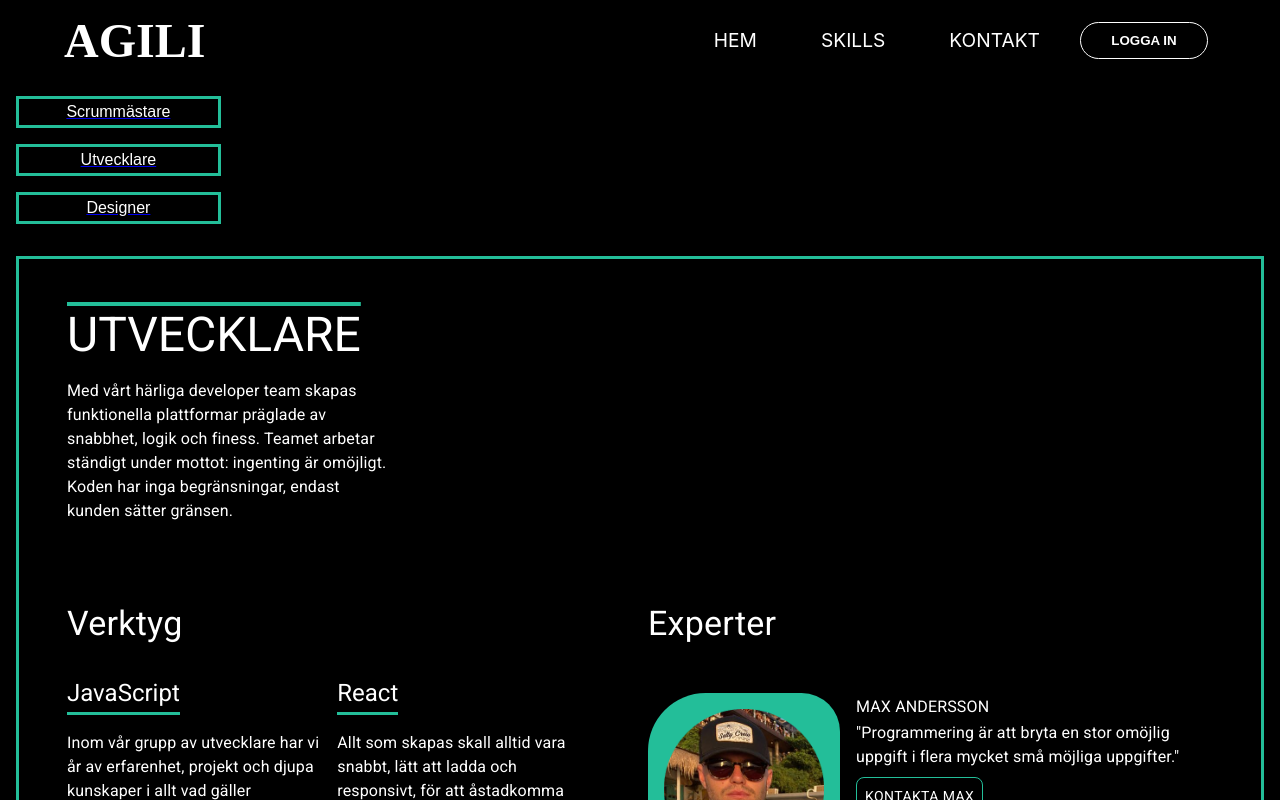
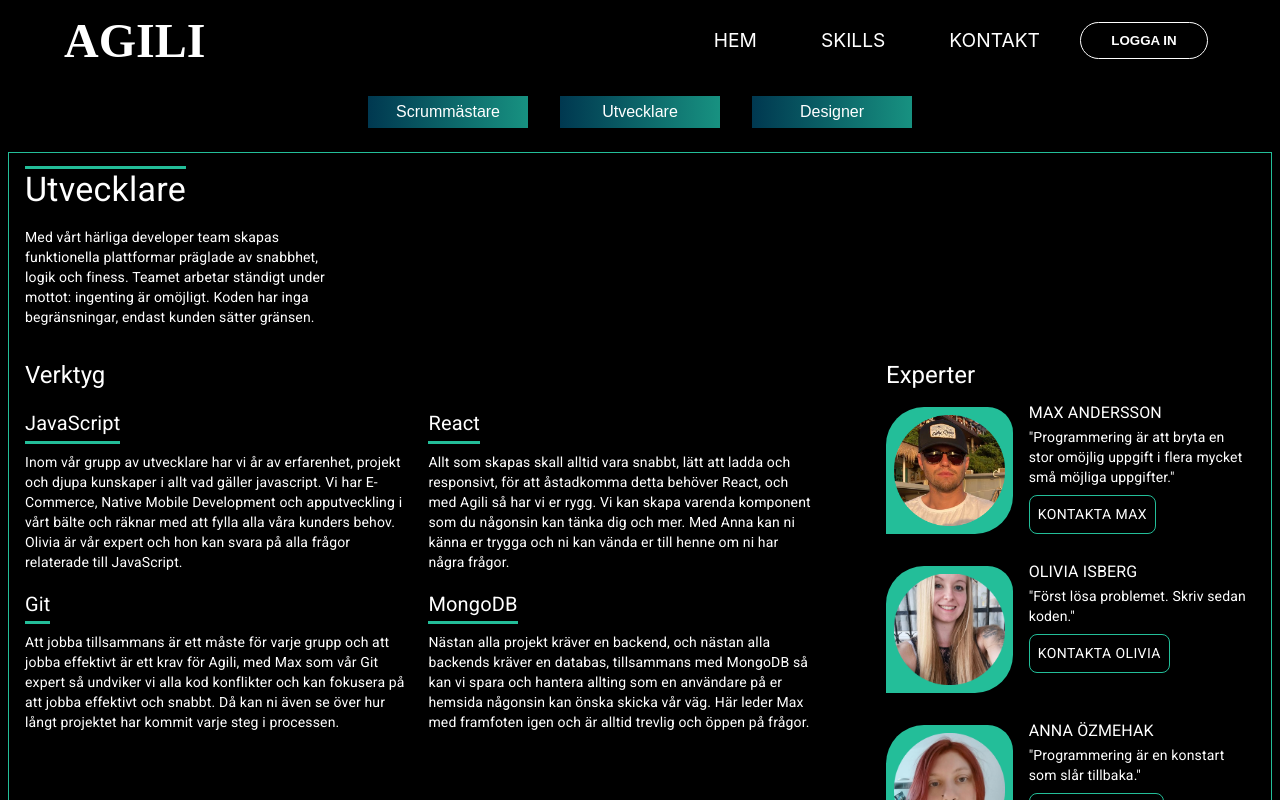
Before and after one commit to OliviaIsberg/portfolj-webbplats, a React (Create React App) app: page /skills/DeveloperPage in a window 1280 px wide. Shown: the top 800 px of the page. Built offline with nearby package versions, Linux system fonts and the light colour scheme; the HTML template or start-up script is replaced by a standard one; a web font is replaced by a local one.

Commit message:
removed blank spaces

```diff
--- a/src/components/skillpagecomponents/Skills/Designers.jsx
+++ b/src/components/skillpagecomponents/Skills/Designers.jsx
@@ -8,13 +8,13 @@ export default function Designers() {
     <Box className="skill-content">
       <Box className="description">
         <Typography
-          variant="h3"
+          variant="h4"
           className="title"
           sx={{ marginBottom: "1rem" }}
         >
           Designer
         </Typography>
-        <Typography variant="body1">
+        <Typography variant="body2">
           Med Rosanna och Sara i spetsen kan ni förvänta er en förstklassig
           design där användarupplevelsen står högt i fokus. Gnistor kommer att
           uppstå när Rosanna och Sara sätter fart inom designens alla verktyg.
@@ -24,19 +24,19 @@ export default function Designers() {
       </Box>
       <Box className="tool-expert-container">
         <Box className="tool-box">
-          <Typography variant="h4">Verktyg</Typography>
+          <Typography variant="h5">Verktyg</Typography>
           <div className="tools">
             <div className="tool">
-              <Typography variant="h5">Figma</Typography>
-              <Typography variant="body1">
+              <Typography variant="h6">Figma</Typography>
+              <Typography variant="body2">
                 Med hjälp av Figma får vi snabbt upp en design prototyp av eran
                 hemsida. Ett tidsbesparande sätt att arbeta då ni kommer att få
                 en bra överblick av hemsidan och kan komma med önskemål.
               </Typography>
             </div>
             <div className="tool">
-              <Typography variant="h5">Adobe Photoshop</Typography>
-              <Typography variant="body1">
+              <Typography variant="h6">Adobe Photoshop</Typography>
+              <Typography variant="body2">
                 Med Photoshop förbättrar vi bilder, designar, retuscherar och
                 skapar montage. Photoshop är gigantiskt, men låt dig inte
                 skrämmas, Rosanna och Sara har stenkoll på denna härliga
@@ -44,8 +44,8 @@ export default function Designers() {
               </Typography>
             </div>
             <div className="tool">
-              <Typography variant="h5">Adobe InDesign</Typography>
-              <Typography variant="body1">
+              <Typography variant="h6">Adobe InDesign</Typography>
+              <Typography variant="body2">
                 När det är dags för att skapa digitalt material och
                 tryckprodukter såsom broschyrer, reklamblad samt böcker använder
                 vi hos av det kraftfulla verktyget Adobe inDesign för snabbheten
@@ -53,8 +53,8 @@ export default function Designers() {
               </Typography>
             </div>
             <div className="tool">
-              <Typography variant="h5">UX</Typography>
-              <Typography variant="body1">
+              <Typography variant="h6">UX</Typography>
+              <Typography variant="body2">
                 För att få en användarvänlig hemsida där rätt sak har rätt plats
                 kommer upplevelsen på hemsidan vara på topp och inriktad mot
                 rätt målgrupp.
@@ -63,19 +63,19 @@ export default function Designers() {
           </div>
         </Box>
         <Box className="expert-box">
-          <Typography variant="h4">Experter</Typography>
+          <Typography variant="h5">Experter</Typography>
           <div className="expert-description">
             <div className="expert-pic-div">
               <CardMedia
                 className="expert-pic"
                 component="img"
                 src={profileSara}
-                sx={{ width: "10rem" }}
+               /*  sx={{ width: "10rem" }} */
               />
             </div>
             <div className="expert-desc">
               <Typography variant="subtitle1">SARA LINDQVIST</Typography>
-              <Typography variant="body1">
+              <Typography variant="body2">
               "Design är intelligens som görs synlig."
               </Typography>
               <Button
@@ -96,12 +96,12 @@ export default function Designers() {
                 className="expert-pic"
                 component="img"
                 src={profileRosanna}
-                sx={{ width: "10rem" }}
+               /*  sx={{ width: "10rem" }} */
               />
             </div>
             <div className="expert-desc">
               <Typography variant="subtitle1">ROSANNA PISTONE</Typography>
-              <Typography variant="body1">
+              <Typography variant="body2">
               ”Jag strävar efter två saker i design: enkelhet och tydlighet. Bra design föds ur dessa två."
               </Typography>
               <Button
--- a/src/components/skillpagecomponents/Skills/Developers.jsx
+++ b/src/components/skillpagecomponents/Skills/Developers.jsx
@@ -9,13 +9,13 @@ export default function Developers() {
     <Box className="skill-content">
       <Box className="description">
         <Typography
-          variant="h3"
+          variant="h4"
           className="title"
           sx={{ marginBottom: "1rem" }}
         >
           Utvecklare
         </Typography>
-        <Typography variant="body1">
+        <Typography variant="body2">
           Med vårt härliga developer team skapas funktionella plattformar
           präglade av snabbhet, logik och finess. Teamet arbetar ständigt under
           mottot: ingenting är omöjligt. Koden har inga begränsningar, endast
@@ -24,11 +24,11 @@ export default function Developers() {
       </Box>
       <Box className="tool-expert-container">
         <Box className="tool-box">
-          <Typography variant="h4">Verktyg</Typography>
+          <Typography variant="h5">Verktyg</Typography>
           <div className="tools">
             <div className="tool">
-              <Typography variant="h5">JavaScript</Typography>
-              <Typography variant="body1">
+              <Typography variant="h6">JavaScript</Typography>
+              <Typography variant="body2">
                 Inom vår grupp av utvecklare har vi år av erfarenhet, projekt
                 och djupa kunskaper i allt vad gäller javascript. Vi har
                 E-Commerce, Native Mobile Development och apputveckling i vårt
@@ -38,8 +38,8 @@ export default function Developers() {
               </Typography>
             </div>
             <div className="tool">
-              <Typography variant="h5">React</Typography>
-              <Typography variant="body1">
+              <Typography variant="h6">React</Typography>
+              <Typography variant="body2">
                 Allt som skapas skall alltid vara snabbt, lätt att ladda och
                 responsivt, för att åstadkomma detta behöver React, och med
                 Agili så har vi er rygg. Vi kan skapa varenda komponent som du
@@ -48,8 +48,8 @@ export default function Developers() {
               </Typography>
             </div>
             <div className="tool">
-              <Typography variant="h5">Git</Typography>
-              <Typography variant="body1">
+              <Typography variant="h6">Git</Typography>
+              <Typography variant="body2">
                 Att jobba tillsammans är ett måste för varje grupp och att jobba
                 effektivt är ett krav för Agili, med Max som vår Git expert så
                 undviker vi alla kod konflikter och kan fokusera på att jobba
@@ -58,8 +58,8 @@ export default function Developers() {
               </Typography>
             </div>
             <div className="tool">
-              <Typography variant="h5">MongoDB</Typography>
-              <Typography variant="body1">
+              <Typography variant="h6">MongoDB</Typography>
+              <Typography variant="body2">
                 Nästan alla projekt kräver en backend, och nästan alla backends
                 kräver en databas, tillsammans med MongoDB så kan vi spara och
                 hantera allting som en användare på er hemsida någonsin kan
@@ -70,19 +70,19 @@ export default function Developers() {
           </div>
         </Box>
         <Box className="expert-box">
-          <Typography variant="h4">Experter</Typography>
+          <Typography variant="h5">Experter</Typography>
           <div className="expert-description">
             <div className="expert-pic-div">
               <CardMedia
                 className="expert-pic"
                 component="img"
                 src={profileMax}
-                sx={{ width: "10rem" }}
+               /*  sx={{ width: "10rem" }} */
               />
             </div>
             <div className="expert-desc">
               <Typography variant="subtitle1">MAX ANDERSSON</Typography>
-              <Typography variant="body1">
+              <Typography variant="body2">
               "Programmering är att bryta en stor omöjlig uppgift i flera mycket små möjliga uppgifter."
               </Typography>
               <Button
@@ -103,12 +103,12 @@ export default function Developers() {
                 className="expert-pic"
                 component="img"
                 src={profileOlivia}
-                sx={{ width: "10rem" }}
+                /* sx={{ width: "10rem" }} */
               />
             </div>
             <div className="expert-desc">
               <Typography variant="subtitle1">OLIVIA ISBERG</Typography>
-              <Typography variant="body1">
+              <Typography variant="body2">
                 "Först lösa problemet. Skriv sedan koden."
               </Typography>
               <Button
@@ -129,12 +129,12 @@ export default function Developers() {
                 className="expert-pic"
                 component="img"
                 src={profileAnna}
-                sx={{ width: "10rem" }}
+                /* sx={{ width: "10rem" }} */
               />
             </div>
             <div className="expert-desc">
               <Typography variant="subtitle1">ANNA ÖZMEHAK</Typography>
-              <Typography variant="body1">
+              <Typography variant="body2">
               "Programmering är en konstart som slår tillbaka."
               </Typography>
               <Button
--- a/src/components/skillpagecomponents/Skills/ScrumMaster.jsx
+++ b/src/components/skillpagecomponents/Skills/ScrumMaster.jsx
@@ -7,13 +7,13 @@ export default function ScrumMaster() {
     <Box className="skill-content">
       <Box className="description">
         <Typography
-          variant="h3"
+          variant="h4"
           className="title"
           sx={{ marginBottom: '1rem' }}
         >
           Scrummästare
         </Typography>
-        <Typography variant="body1">
+        <Typography variant="body2">
           Med hjälp av vår Scrum Master Simon kommer teamet få all hjälp de
           behöver för att kunna starta projekt och bygga en så bra grund som
           möjligt. Detta, för att få en så bra slutprodukt det bara går. Med sin
@@ -22,11 +22,11 @@ export default function ScrumMaster() {
       </Box>
       <Box className="tool-expert-container">
         <Box className="tool-box">
-          <Typography variant="h4">Verktyg</Typography>
+          <Typography variant="h5">Verktyg</Typography>
           <div className="tools">
             <div className="tool">
-              <Typography variant="h5">Agila metoder</Typography>
-              <Typography variant="body1">
+              <Typography variant="h6">Agila metoder</Typography>
+              <Typography variant="body2">
                 Tillsammans med Simon säkerställs våra behov att arbeta
                 effektivt genom agila metoder. Med år av erfarenhet och en
                 bakgrund inom storskalig applikationsutveckling jobbar vi som
@@ -35,8 +35,8 @@ export default function ScrumMaster() {
               </Typography>
             </div>
             <div className="tool">
-              <Typography variant="h5">SCRUM</Typography>
-              <Typography variant="body1">
+              <Typography variant="h6">SCRUM</Typography>
+              <Typography variant="body2">
                 Inom Agila metoder arbetar vi oftast med SCRUM och vi arbetar
                 oftast med två veckors sprintar, vilket innebär att ni som kund
                 kan förvänta er en bättre produkt varje två veckor samt god
@@ -44,8 +44,8 @@ export default function ScrumMaster() {
               </Typography>
             </div>
             <div className="tool">
-              <Typography variant="h5">Kanban</Typography>
-              <Typography variant="body1">
+              <Typography variant="h6">Kanban</Typography>
+              <Typography variant="body2">
                 Med Kanban ordnar och strukturerar vi vårt arbete tydligt med
                 prioritering. Arbetet flyter som smält smör på en varm
                 rutschkana i rostfritt stål. Genom onlineverktyg kan ni som kund
@@ -54,8 +54,8 @@ export default function ScrumMaster() {
               </Typography>
             </div>
             <div className="tool">
-              <Typography variant="h5">Jira</Typography>
-              <Typography variant="body1">
+              <Typography variant="h6">Jira</Typography>
+              <Typography variant="body2">
                 Jira används flitigt inom vår organisation och vi använder
                 nästan alla funktioner som finns för att effektivisera och dela
                 upp vårt arbete för varje dagligt scrummöte och två veckors
@@ -66,19 +66,19 @@ export default function ScrumMaster() {
           </div>
         </Box>
         <Box className="expert-box">
-          <Typography variant="h4">Experter</Typography>
+          <Typography variant="h5">Experter</Typography>
           <div className="expert-description">
             <div className="expert-pic-div">
               <CardMedia
                 className="expert-pic"
                 component="img"
                 src={profileSimon}
-                sx={{ width: '10rem' }}
+                /* sx={{ width: '8rem', height: '8rem' }} */
               />
             </div>
             <div className="expert-desc">
               <Typography variant="subtitle1">SIMON ERIKSSON</Typography>
-              <Typography variant="body1">
+              <Typography variant="body2">
                 "Det viktiga är inte din process. Det viktiga är din process för
                 att förbättra din process."
               </Typography>
--- a/src/components/skillpagecomponents/sidemenu.jsx
+++ b/src/components/skillpagecomponents/sidemenu.jsx
@@ -5,13 +5,13 @@ export default function SideMenu() {
   return (
     <div className="container">
       <div className="buttons">
-        <Link to="/skills/ScrumPage">
+        <Link to="/skills/ScrumPage" style={{ textDecoration:'none' }}>
           <button className="scrumMaster">Scrummästare</button>
         </Link>
-        <Link to="/skills/DeveloperPage">
+        <Link to="/skills/DeveloperPage" style={{ textDecoration:'none' }}>
           <button className="Developer">Utvecklare </button>
         </Link>
-        <Link to="/skills/DesignPage">
+        <Link to="/skills/DesignPage" style={{ textDecoration:'none' }}>
           <button className="Designer">Designer</button>
         </Link>
       </div>
--- a/src/components/startpagecomponents/vision.jsx
+++ b/src/components/startpagecomponents/vision.jsx
@@ -8,9 +8,11 @@ import backgroundVideo from "../../Assets/backgroundVideo.mp4";
 export default function Vision() {
   return (
     <Box className="vision-container">
-      <video autoPlay loop muted className="video">
+      <div className="video-container" style={{width: "100%", height: "100%"}}>
+      <video autoPlay loop muted className="video" style={{width: "100%", height: "100%", contain: "size", opacity: "50%"}} >
         <source src={backgroundVideo} type="video/mp4" />
       </video>
+      </div>
       <div className="visionTextContainer">
         <h2>CREATIVE MINDS. CREATIVE WORKS.</h2>
         <h1>
--- a/src/css/Skills/Skills.css
+++ b/src/css/Skills/Skills.css
@@ -3,12 +3,12 @@
 .skill-content {
   display: flex;
   flex-direction: column;
-  padding: 3rem;
-  border: #23be99 0.2rem solid;
+  padding: 1rem;
+  border: #23be99 0.05rem solid;
   font-family: 'Istok Web', sans-serif;
   background-color: black;
   color: white;
-  margin: 1rem;
+  margin: .5rem;
 }
 
 .title {
@@ -30,17 +30,16 @@
 }
 
 .tool-box {
-  margin-top: 5rem;
-  padding-bottom: 2rem;
+  margin-top: 2rem;
   color: white;
-  width: 100%;
+  width: 70%;
 }
 
 .tools {
   display: flex;
   flex-direction: row;
   width: 100%;
-  margin-top: 2rem;
+  margin-top: 1rem;
   flex-wrap: wrap;
 }
 
@@ -53,33 +52,32 @@
   width: 45%;
 }
 
-.tool h5 {
+.tool h6 {
+  margin-bottom: .5rem;
   width: fit-content;
-  margin-bottom: 1rem;
   border-bottom: #23be99 solid 0.2rem;
-  padding-bottom: 0.2rem;
+  padding-bottom: 0.1rem;
 }
 
 .expert-box {
   display: flex;
   flex-direction: column;
-  width: 100%;
-  margin-top: 5rem;
-  padding-bottom: 1rem;
-  padding-left: 1rem;
+  width: 30%;
+  margin-top: 2rem;
 }
 
 .expert-description {
   display: flex;
   flex-direction: row;
-  justify-content: center;
+  /* justify-content: center; */
   margin-bottom: 1rem;
-  margin-top: 2rem;
+  margin-top: .5rem;
+  width: 100%;
 }
 
 .expert-pic-div {
   display: flex;
-  width: 50%;
+  width: 30%;
 }
 
 .expert-pic {
@@ -88,13 +86,13 @@
   border-top-right-radius: 20%;
   border-bottom-right-radius: 30%;
   border-bottom-left-radius: -20%;
-  padding: 1rem;
-  margin-top: 1rem;
+  padding: .5rem;
+  margin-top: .5rem;
 }
 
 .expert-desc {
-  margin: 1rem;
-  width: 100%;
+  width: 60%;
+  margin-left: 2rem;
   text-align: left;
 }
 
--- a/src/css/Skills/sideMenu.css
+++ b/src/css/Skills/sideMenu.css
@@ -6,79 +6,64 @@
 
 .buttons {
   font-size: 2rem;
-  width: 20%;
+  display: flex;
+  width: 100%;
+  justify-content: center;
+  flex-direction: row;
+  align-items: center;
 }
 
-.skill {
-  width: 80%;
+.scrumMaster:hover {
+  background-position: right center;
+}
+.Designer:hover {
+  background-position: right center;
+}
+.Developer:hover {
+  background-position: right center;
 }
 
-.scrumMaster {
+/* .skill {
+  width: 80%;
+} */
+
+.buttons .scrumMaster,
+.Designer,
+.Developer {
   background-color: black;
   color: white;
-  border: 0.2rem solid #23be99;
+  border: none;
   height: 2rem;
-  width: 80%;
+  width: 10rem;
   margin: 1rem;
   display: flex;
   align-items: center;
   justify-content: center;
   font-size: 1rem;
+  padding: 1rem;
+  cursor: pointer;
+  background-size: 300% 300%;
+  background-image: linear-gradient(
+    to right,
+    #003850 0%,
+    #23be99 50%,
+    #003850 100%
+  );
+  transition: 0.5s;
 }
 
-.Designer {
-  background-color: black;
-  color: white;
-  border: 0.2rem solid #23be99;
-  height: 2rem;
-  width: 80%;
-  margin: 1rem;
-  display: flex;
-  align-items: center;
-  justify-content: center;
-  font-size: 1rem;
-}
-
-.Developer {
-  background-color: black;
-  color: white;
-  border: 0.2rem solid #23be99;
-  height: 2rem;
-  width: 80%;
-  margin: 1rem;
-  display: flex;
-  align-items: center;
-  justify-content: center;
-  font-size: 1rem;
-}
-
-.Developer:hover {
-  width: 100%;
-  background-color: #23be99;
-}
-.Designer:hover {
-  width: 100%;
-  background-color: #23be99;
-}
-.scrumMaster:hover {
-  width: 100%;
-  background-color: #23be99;
-}
-
-@media (max-width: 910px) {
+@media (max-width: 600px) {
   .container {
     display: flex;
     flex-direction: column;
     justify-content: center;
   }
   .buttons {
-    display: flex;
-    width: 100%;
-    flex-direction: row;
-    align-items: center;
-    justify-content: center;
+    flex-direction: column;
   }
-  .skill {
-    width: 100%;
+  .buttons .scrumMaster,
+  .Designer,
+  .Developer {
+    margin: 0.2rem;
   }
 }
--- a/src/css/gallery.css
+++ b/src/css/gallery.css
@@ -2,7 +2,7 @@
   display: flex;
   align-items: center;
   flex-direction: column;
-  margin: 10rem;
+  margin: 1rem;
 }
 
 h3 {
```
Also changed, not shown: src/css/vision.css (+7 -15 lines).
